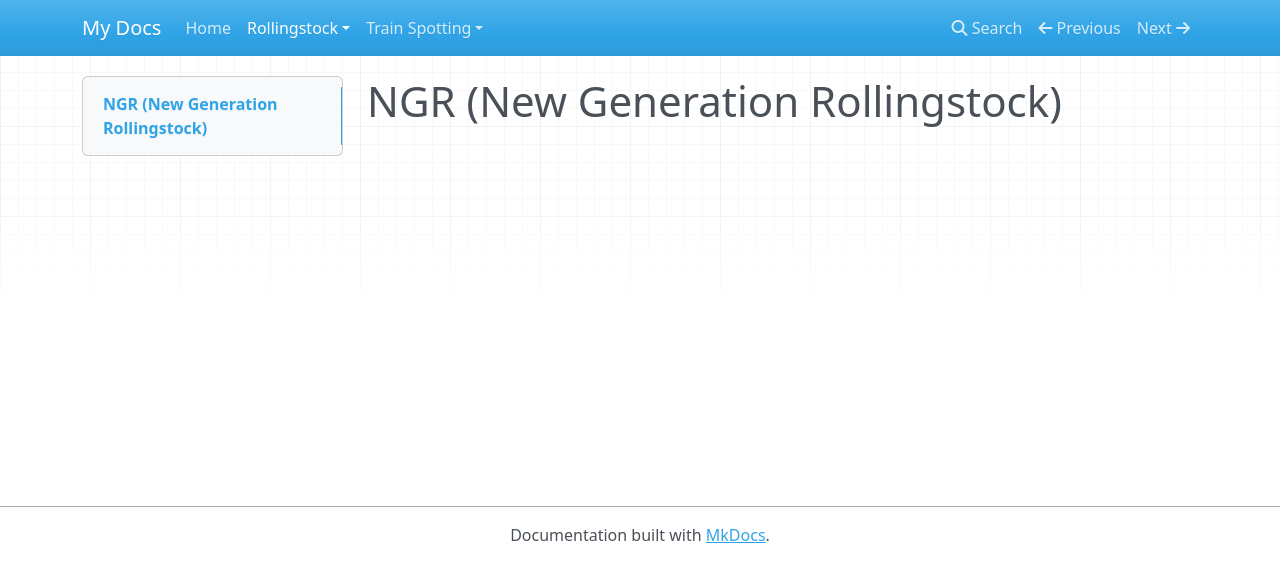
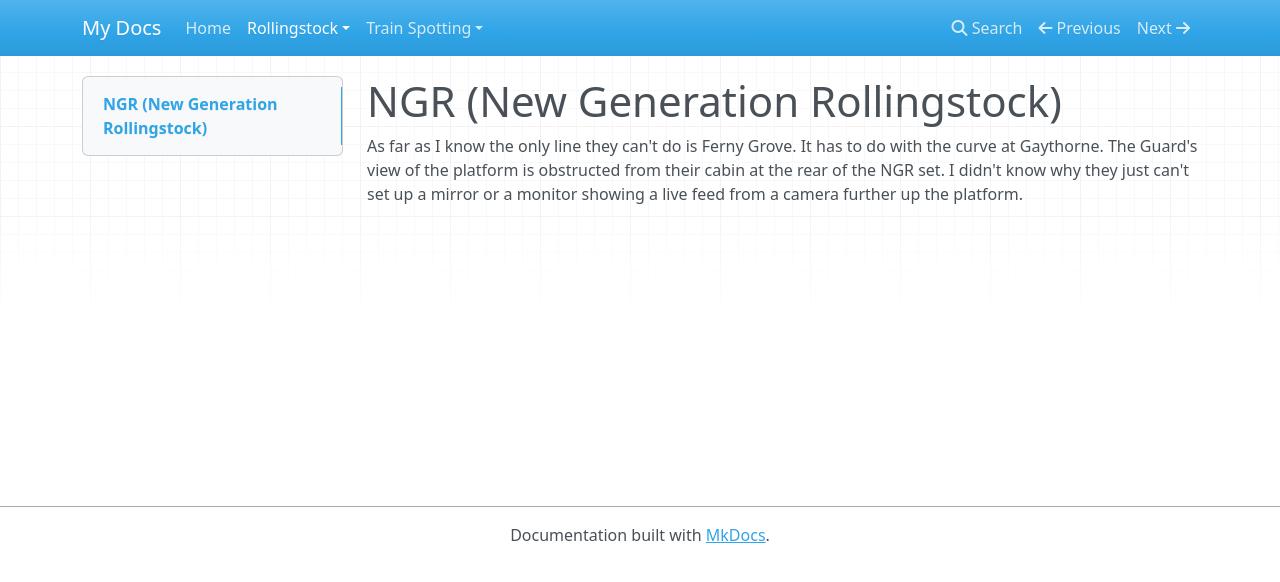
Before and after one commit to SysPoe/train-wiki, an MkDocs documentation site: the page built from docs/Rollingstock/NGR.md, in a window 1280 px wide. Shown: the top 582 px of the page. Built offline with MkDocs 1.6.1, drawn with Linux system fonts in a browser that asks for light colours; nearby versions of some CDN libraries.

```diff
--- a/docs/Rollingstock/NGR.md
+++ b/docs/Rollingstock/NGR.md
@@ -1 +1,5 @@
 # NGR (New Generation Rollingstock)
+
+As far as I know the only line they can't do is Ferny Grove. It has to do with the curve at Gaythorne. The Guard's view
+of the platform is obstructed from their cabin at the rear of the NGR set. I didn't know why they just can't set up a
+mirror or a monitor showing a live feed from a camera further up the platform.
```
Also changed, not shown: docs/Rollingstock/QTMP.md (+3 -0 lines), docs/Train-Spotting/Best-Places.md (added, +16 -0 lines), docs/media/QTMP_2.jpeg (added), docs/media/train_guide.png (added), 1 other file.
